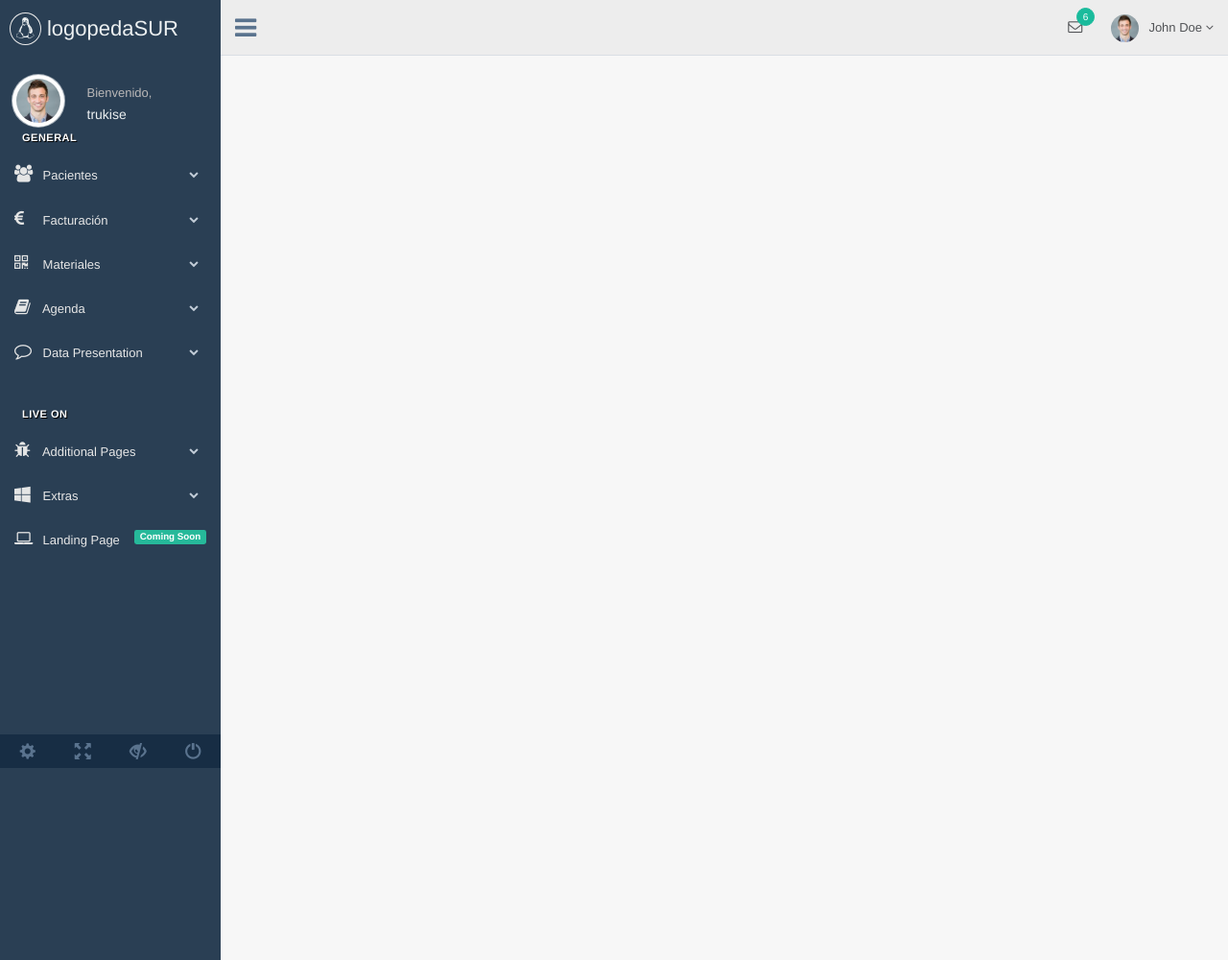
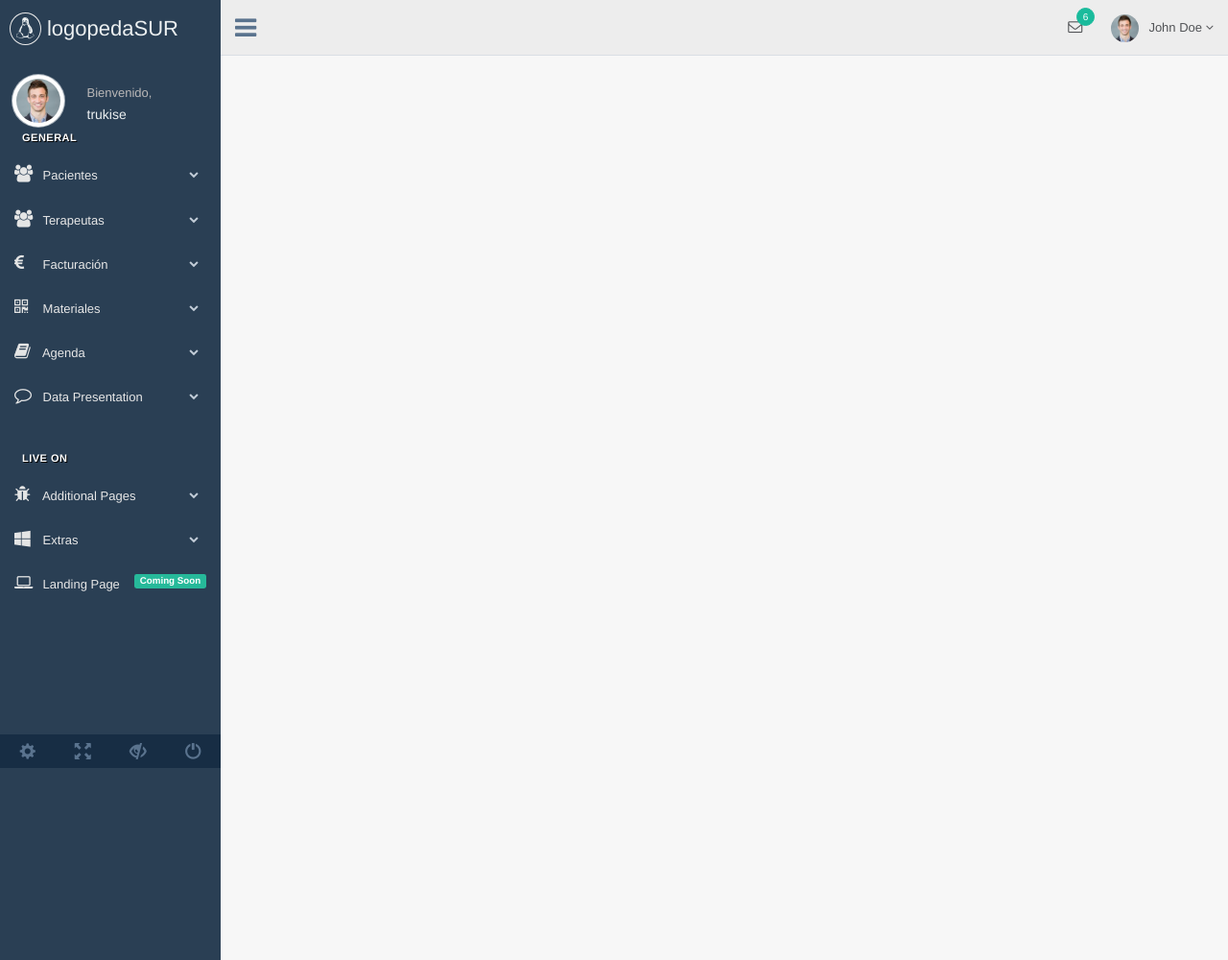
Before and after one commit to acgallardo/logopedasur, a Django app: page / in a window 1280 px wide. Shown: the whole page at 96% size. Run offline with Django 3.2, Linux system fonts and the light colour scheme; parts of the project's set-up code (start-up, migrations or seed data) failed here and were passed over; some libraries are stand-ins or nearby versions.

Commit message:
Added terapeuta_list link to lateral menu

```diff
--- a/logopedasur/logopedasur/templates/inc.menu_lateral.html
+++ b/logopedasur/logopedasur/templates/inc.menu_lateral.html
@@ -11,6 +11,14 @@
                     <li><a href="index.html">{% trans "Nuevo" %}</a>
                     </li>
                     <li><a href="index2.html">{% trans "Listado pacientes" %}</a>
+                    </li>
+                </ul>
+            </li>
+            <li><a><i class="fa fa-users"></i> {% trans "Terapeutas" %} <span class="fa fa-chevron-down"></span></a>
+                <ul class="nav child_menu" style="display: none">
+                    <li><a href="index.html">{% trans "Nuevo" %}</a>
+                    </li>
+                    <li><a href="{% url 'terapeutas_list' %}">{% trans "Listado terapeuta" %}</a>
                     </li>
                 </ul>
             </li>
```
